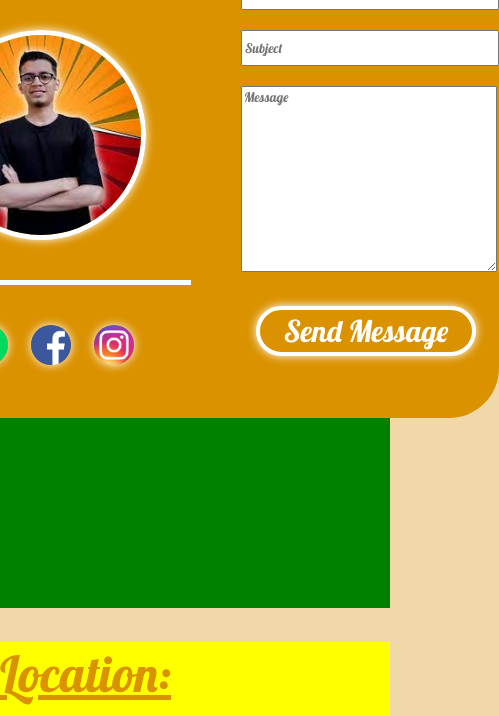
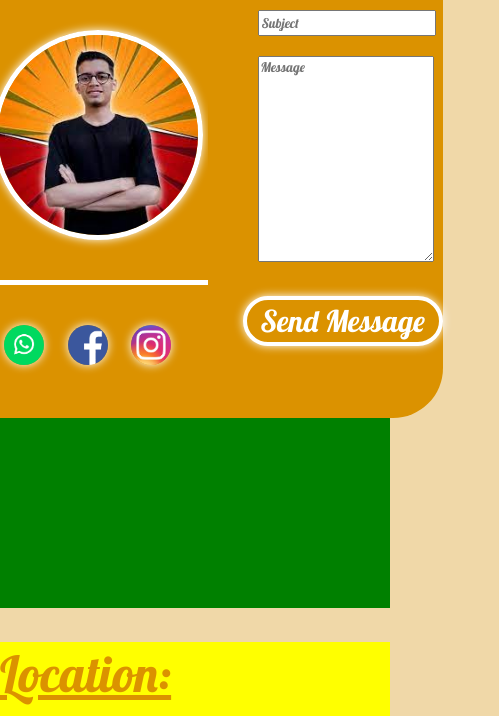
Before and after one commit to MuhammadYousuf88/My-Portfolio, a plain HTML site: page index.html in a window 390 px wide. Shown: the part 2782-3498 px from the top of the page, 499 px wide, since content can reach past the window. Drawn offline with Linux system fonts and the light colour scheme.

Commit message:
responsive website at 576px width

```diff
--- a/style.css
+++ b/style.css
@@ -466,4 +466,29 @@ nav a img{
 		.aboutmeheading{
 			font-size:55px;
 		}
+		.contactmemain2{
+			width:260px;
+			height:520px;
+		}
+		.contactmemain3{
+			width:260px;
+			height:520px;
+		}
+		.contactmeinput1{
+			width:170px;
+			height:20px;
+		}
+		.contactmeinput2{
+			width:170px;
+			height:200px;
+		}
+		.contactmeinput3{
+			width:200px;
+			height:50px;
+			margin-left:35px;
+		}
 }
+
+
+}
+@media screen and (max-width:576px){
```
